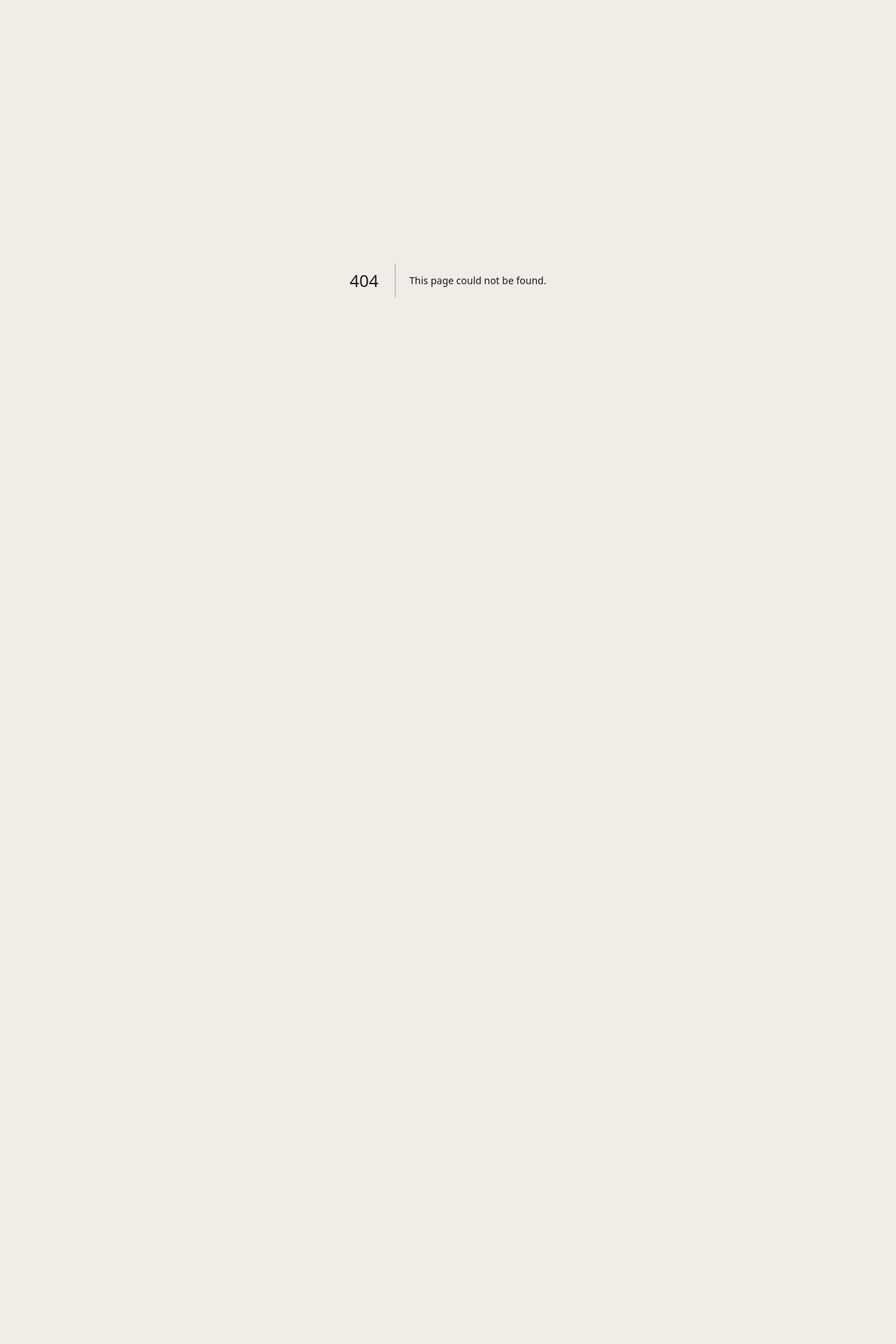
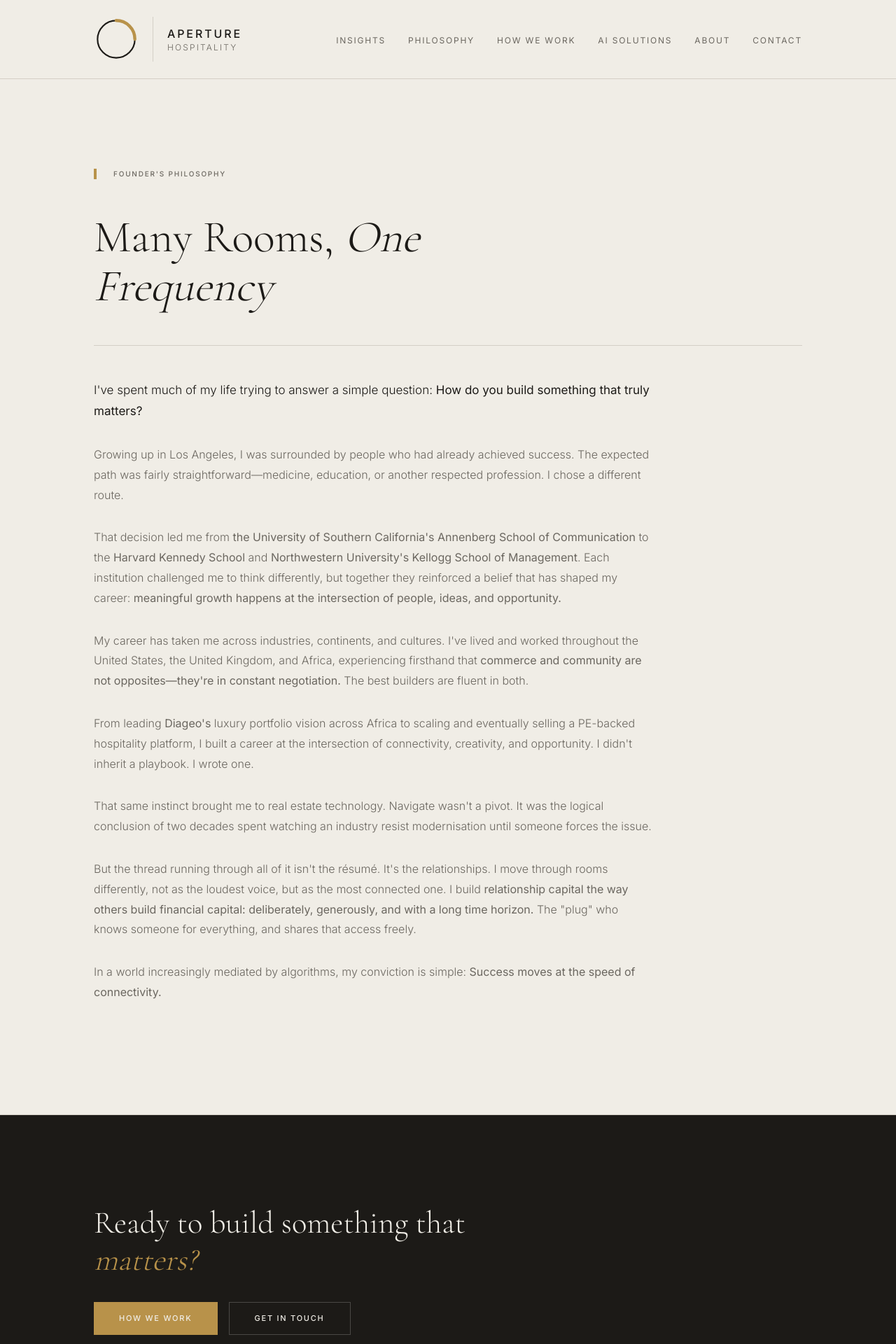
Before and after one commit to letsnavigatebmw/aperture-hospitality, a Next.js app: page /philosophy in a window 1280 px wide. Before the commit this address had no page. Shown: the top 1920 px of the page at 70% size. Before the commit the page ends 800 px from the top, so only its background shows below. Built offline with nearby package versions, Linux system fonts and the light colour scheme.

Commit message:
Create dedicated Philosophy landing page with Founder's Philosophy content

```diff
--- /dev/null
+++ b/app/philosophy/page.tsx
@@ -0,0 +1,86 @@
+'use client'
+
+import Nav from '@/components/Nav'
+import Footer from '@/components/Footer'
+import Link from 'next/link'
+
+export default function PhilosophyPage() {
+  return (
+    <>
+      <Nav />
+
+      {/* HERO */}
+      <section style={{ background: '#F0EDE6', padding: 'clamp(5rem, 10vw, 8rem) 0' }}>
+        <div style={{ maxWidth: '1140px', margin: '0 auto', padding: '0 clamp(1.5rem, 5vw, 4rem)' }}>
+          <div style={{ borderLeft: '4px solid #B8924A', paddingLeft: '1.5rem', marginBottom: '3rem' }}>
+            <div style={{ fontSize: '0.625rem', fontWeight: 500, letterSpacing: '0.18em', textTransform: 'uppercase', color: '#6B6760' }}>
+              Founder's Philosophy
+            </div>
+          </div>
+
+          <h1 style={{ fontFamily: "'Cormorant Garamond', Georgia, serif", fontSize: 'clamp(2.5rem, 5vw, 4rem)', fontWeight: 300, lineHeight: 1.1, color: '#1C1A17', marginBottom: '3rem', maxWidth: '20ch' }}>
+            Many Rooms, <em style={{ fontStyle: 'italic' }}>One Frequency</em>
+          </h1>
+
+          <div style={{ borderTop: '1px solid #D4CFC6', paddingTop: '3rem' }}>
+            <div style={{ maxWidth: '800px' }}>
+              <p style={{ fontFamily: "'Inter', sans-serif", fontSize: '1.0625rem', fontWeight: 300, lineHeight: 1.8, color: '#1C1A17', marginBottom: '2rem' }}>
+                I've spent much of my life trying to answer a simple question: <strong>How do you build something that truly matters?</strong>
+              </p>
+
+              <p style={{ fontFamily: "'Inter', sans-serif", fontSize: '1rem', fontWeight: 300, lineHeight: 1.8, color: '#6B6760', marginBottom: '2rem' }}>
+                Growing up in Los Angeles, I was surrounded by people who had already achieved success. The expected path was fairly straightforward—medicine, education, or another respected profession. I chose a different route.
+              </p>
+
+              <p style={{ fontFamily: "'Inter', sans-serif", fontSize: '1rem', fontWeight: 300, lineHeight: 1.8, color: '#6B6760', marginBottom: '2rem' }}>
+                That decision led me from <strong>the University of Southern California's Annenberg School of Communication</strong> to the <strong>Harvard Kennedy School</strong> and <strong>Northwestern University's Kellogg School of Management</strong>. Each institution challenged me to think differently, but together they reinforced a belief that has shaped my career: <strong>meaningful growth happens at the intersection of people, ideas, and opportunity.</strong>
+              </p>
+
+              <p style={{ fontFamily: "'Inter', sans-serif", fontSize: '1rem', fontWeight: 300, lineHeight: 1.8, color: '#6B6760', marginBottom: '2rem' }}>
+                My career has taken me across industries, continents, and cultures. I've lived and worked throughout the United States, the United Kingdom, and Africa, experiencing firsthand that <strong>commerce and community are not opposites—they're in constant negotiation.</strong> The best builders are fluent in both.
+              </p>
+
+              <p style={{ fontFamily: "'Inter', sans-serif", fontSize: '1rem', fontWeight: 300, lineHeight: 1.8, color: '#6B6760', marginBottom: '2rem' }}>
+                From leading <strong>Diageo's</strong> luxury portfolio vision across Africa to scaling and eventually selling a PE-backed hospitality platform, I built a career at the intersection of connectivity, creativity, and opportunity. I didn't inherit a playbook. I wrote one.
+              </p>
+
+              <p style={{ fontFamily: "'Inter', sans-serif", fontSize: '1rem', fontWeight: 300, lineHeight: 1.8, color: '#6B6760', marginBottom: '2rem' }}>
+                That same instinct brought me to real estate technology. Navigate wasn't a pivot. It was the logical conclusion of two decades spent watching an industry resist modernisation until someone forces the issue.
+              </p>
+
+              <p style={{ fontFamily: "'Inter', sans-serif", fontSize: '1rem', fontWeight: 300, lineHeight: 1.8, color: '#6B6760', marginBottom: '2rem' }}>
+                But the thread running through all of it isn't the résumé. It's the relationships. I move through rooms differently, not as the loudest voice, but as the most connected one. I build <strong>relationship capital the way others build financial capital: deliberately, generously, and with a long time horizon.</strong> The "plug" who knows someone for everything, and shares that access freely.
+              </p>
+
+              <p style={{ fontFamily: "'Inter', sans-serif", fontSize: '1rem', fontWeight: 300, lineHeight: 1.8, color: '#6B6760', marginBottom: '2rem' }}>
+                In a world increasingly mediated by algorithms, my conviction is simple: <strong>Success moves at the speed of connectivity.</strong>
+              </p>
+            </div>
+          </div>
+        </div>
+      </section>
+
+      {/* CTA SECTION */}
+      <section style={{ background: '#1C1A17', padding: 'clamp(5rem, 10vw, 8rem) 0', borderTop: '1px solid #D4CFC6' }}>
+        <div style={{ maxWidth: '1140px', margin: '0 auto', padding: '0 clamp(1.5rem, 5vw, 4rem)' }}>
+          <div style={{ display: 'flex', flexDirection: 'column', alignItems: 'flex-start', gap: '2rem' }}>
+            <h2 style={{ fontFamily: "'Cormorant Garamond', Georgia, serif", fontSize: 'clamp(2rem, 3.5vw, 3rem)', fontWeight: 300, lineHeight: 1.2, color: '#F0EDE6', maxWidth: '30ch' }}>
+              Ready to build something that <em style={{ fontStyle: 'italic', color: '#B8924A' }}>matters?</em>
+            </h2>
+
+            <div style={{ display: 'flex', gap: '1rem', flexWrap: 'wrap' }}>
+              <Link href="/how-we-work" style={{ display: 'inline-flex', alignItems: 'center', justifyContent: 'center', padding: '0.875rem 2.25rem', background: '#B8924A', color: '#F0EDE6', fontSize: '0.6875rem', fontWeight: 500, letterSpacing: '0.16em', textTransform: 'uppercase', border: 'none', cursor: 'pointer', textDecoration: 'none', transition: 'background 0.2s' }} onMouseEnter={(e) => (e.currentTarget.style.background = '#9a7a3e')} onMouseLeave={(e) => (e.currentTarget.style.background = '#B8924A')}>
+                How We Work
+              </Link>
+              <Link href="/contact" style={{ display: 'inline-flex', alignItems: 'center', justifyContent: 'center', padding: '0.875rem 2.25rem', background: 'transparent', color: '#F0EDE6', border: '1px solid #4a4845', fontSize: '0.6875rem', fontWeight: 500, letterSpacing: '0.16em', textTransform: 'uppercase', cursor: 'pointer', textDecoration: 'none', transition: 'background 0.2s' }} onMouseEnter={(e) => (e.currentTarget.style.background = '#2a2520')} onMouseLeave={(e) => (e.currentTarget.style.background = 'transparent')}>
+                Get in Touch
+              </Link>
+            </div>
+          </div>
+        </div>
+      </section>
+
+      <Footer />
+    </>
+  )
+}
--- a/components/Nav.tsx
+++ b/components/Nav.tsx
@@ -27,7 +27,7 @@ export default function Nav() {
             </Link>
           </li>
           <li>
-            <Link href="/#how-we-think" className="text-xs font-normal tracking-wider uppercase text-muted hover:text-ink transition-colors">
+            <Link href="/philosophy" className="text-xs font-normal tracking-wider uppercase text-muted hover:text-ink transition-colors">
               Philosophy
             </Link>
           </li>
```
